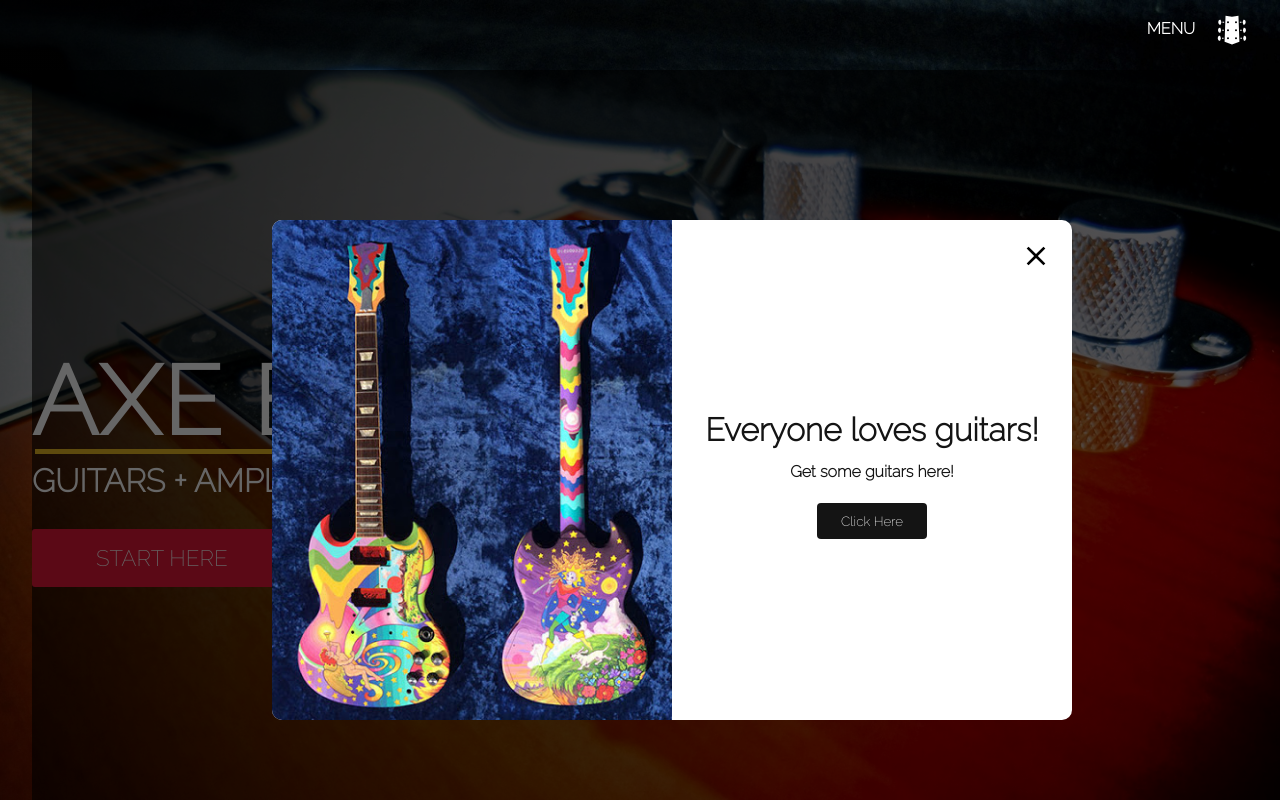
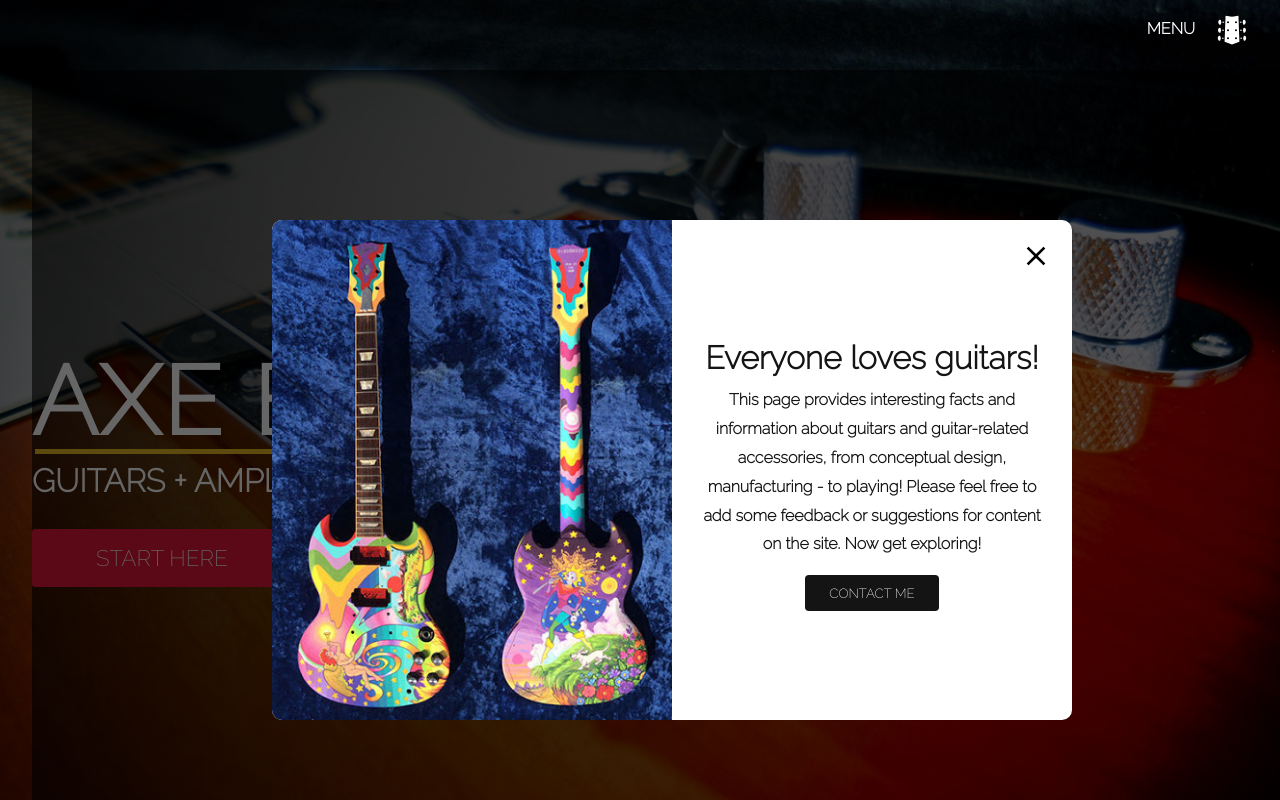
Before and after one commit to Deftone1/axe-expo, a React (Create React App) app: page / in a window 1280 px wide. Both pictures are taken after a click on the button "START HERE". Shown: the top 800 px of the page. Built offline with nearby package versions, Linux system fonts and the light colour scheme.

Commit message:
modal text update

```diff
--- a/src/components/Feature/FeatureElements.js
+++ b/src/components/Feature/FeatureElements.js
@@ -33,6 +33,7 @@ font-size: 1.2rem;
 letter-spacing: 4px;;
 padding: 0.6rem 2rem;
 border: none;
+outline: none;
 background: #fff;
 color: #000;
 transition: 0.3s ease-out;
--- a/src/components/Hero/HeroElements.js
+++ b/src/components/Hero/HeroElements.js
@@ -54,6 +54,7 @@ export const HeroBtn = styled.button`
   font-size: 1.4rem;
   padding: 1rem 4rem;
   border: none;
+  outline: none;
   background: #e31837;
   color: #fff;
   transition: 0.2s ease-out;
--- a/src/components/Modal.js
+++ b/src/components/Modal.js
@@ -1,5 +1,5 @@
-import React, {useRef, useEffect, useCallback} from "react";
-import {useSpring, animated} from "react-spring";
+import React, { useRef, useEffect, useCallback } from "react";
+import { useSpring, animated } from "react-spring";
 import styled from "styled-components";
 import { MdClose } from "react-icons/md";
 import Gtr from "./gtr-psy.jpg";
@@ -43,6 +43,9 @@ const ModalContent = styled.div`
   color: #141414;
 
   p {
+    text-align: center;
+    padding-left: 1.3rem;
+    padding-right: 1.3rem;
     margin-bottom: 1rem;
   }
 
@@ -51,8 +54,13 @@ const ModalContent = styled.div`
     background: #141414;
     color: #fff;
     border: none;
+    outline: none;
     border-radius: 4px;
     cursor: pointer;
+
+    &:hover {
+      background-color: #124c87;
+    }
   }
 `;
 
@@ -68,24 +76,21 @@ const CloseModalButton = styled(MdClose)`
 `;
 
 export const Modal = ({ showModal, setShowModal }) => {
-    const modalRef = useRef()
+  const modalRef = useRef();
 
   const animation = useSpring({
     config: {
-            duration: 300
+      duration: 300,
     },
     opacity: showModal ? 1 : 0,
-        transform: showModal ? `translateY(0%)` : `translateY(-100%)`
-    })
+    transform: showModal ? `translateY(0%)` : `translateY(-100%)`,
+  });
 
-    const closeModal = e => {
+  const closeModal = (e) => {
     if (modalRef.current === e.target) {
-            setShowModal(false)
+      setShowModal(false);
     }
-
-    }
-
-
+  };
 
   return (
     <>
@@ -96,17 +101,23 @@ export const Modal = ({ showModal, setShowModal }) => {
               <ModalImg src={Gtr} alt="Psyche Guitar" />
               <ModalContent>
                 <h1>Everyone loves guitars!</h1>
-                  <p>Get some guitars here!</p>
-                  <button>Click Here</button>
+                <p>
+                  This page provides interesting facts and information about
+                  guitars and guitar-related accessories, from conceptual
+                  design, manufacturing - to playing! Please feel free to add
+                  some feedback or suggestions for content on the site. Now get
+                  exploring!
+                </p>
+                <button>CONTACT ME</button>
               </ModalContent>
-              <CloseModalButton aria-label="Close Modal" onClick={() => setShowModal
-            (prev => ! prev)} />
+              <CloseModalButton
+                aria-label="Close Modal"
+                onClick={() => setShowModal((prev) => !prev)}
+              />
             </ModalWrapper>
           </animated.div>
         </Background>
-
-
       ) : null}
     </>
-  )
+  );
 };
--- a/src/components/Products/data.js
+++ b/src/components/Products/data.js
@@ -11,7 +11,7 @@ export const productData = [
         name: "Fender Telecaster",
         desc: "Fender Custom Shop Limited Edition Super Custom Telecaster Deluxe - Blue Sparkle.",
         price: "$4,400.00",
-        button: "Click to view",
+        // button: "Click to view",
         // website: "https://chucklevins.com/products/fender-custom-shop-limited-edition-super-custom-telecaster-deluxe-blue-sparkle"
     },
     {
@@ -20,7 +20,7 @@ export const productData = [
         name: "Gibson Les Paul",
         desc: "1950's Tobacco Burst Electric Guitar with pair of PAF-flavored Burstbucker 1 and 2 pickups.",
         price: "$2,499.00",
-        button: "Click to view"
+        // button: "Click to view"
 
         // website: "https://www.zzounds.com/item--GIBLPS500?siid=257848&gclid=Cj0KCQiA1KiBBhCcARIsAPWqoSobkHkILsu6VlRwA1F4EhTqJNWkGo08NcIHM44atpd4aR_X0v_TOigaAotvEALw_wcB"
     },
@@ -30,7 +30,7 @@ export const productData = [
         name: "Gibson SG",
         desc: "Signature Solidbody Kirk Douglas SG Electric Guitar Inverness Green.",
         price: "$2,499.00",
-        button: "Click to view"
+        // button: "Click to view"
         // website: "https://www.musiciansfriend.com/guitars/gibson-kirk-douglas-sg-electric-guitar/l79897000002000?cntry=US&cur=USD&source=3WWRWXGS&gclid=Cj0KCQiA1KiBBhCcARIsAPWqoSpZTpLo9Cl2r3JtkOKH03T8V4FDjuD-9HIO-ODlfghJZEjZlxBtbg8aAg33EALw_wcB"
     }
 ];
@@ -42,7 +42,7 @@ export const productDataTwo = [
         name: "Marshall JCM 800",
         desc: "Vintage Series 100W Tube Head and Marshall 1960A 300W 4x12 Guitar Extension Cabinet.",
         price: "$3,349.00",
-        button: "Click to view"
+        // button: "Click to view"
         // website: "https://www.guitarcenter.com/Marshall/JCM800-2203X-Vintage-and-1960A-Half-Stack.gc"
     },
     {
@@ -51,7 +51,7 @@ export const productDataTwo = [
         name: "Fender Pro Reverb",
         desc: "Fender Pro Reverb-Amp 2-Channel 50-Watt 1x12 Guitar Combo 2001 - 2005.",
         price: "$1,099.00",
-        button: "Click to view"
+        // button: "Click to view"
 
         // website: "https://reverb.com/au/p/fender-pro-reverb-amp-2-channel-50-watt-1x12-guitar-combo-2001-2005"
     },
--- a/src/components/Products/index.js
+++ b/src/components/Products/index.js
@@ -28,7 +28,7 @@ const Products = ({heading, data}) => {
                 <ProductTitle>{product.name}</ProductTitle>
                 <ProductDesc>{product.desc}</ProductDesc>
                 <ProductPrice>{product.price}</ProductPrice>
-                <ProductBtn>{product.button}</ProductBtn>
+                {/* <ProductBtn>{product.button}</ProductBtn> */}
               </ProductInfo>
             </ProductCard>
           );
```
Lines whose indentation alone changed are shown as unchanged.
